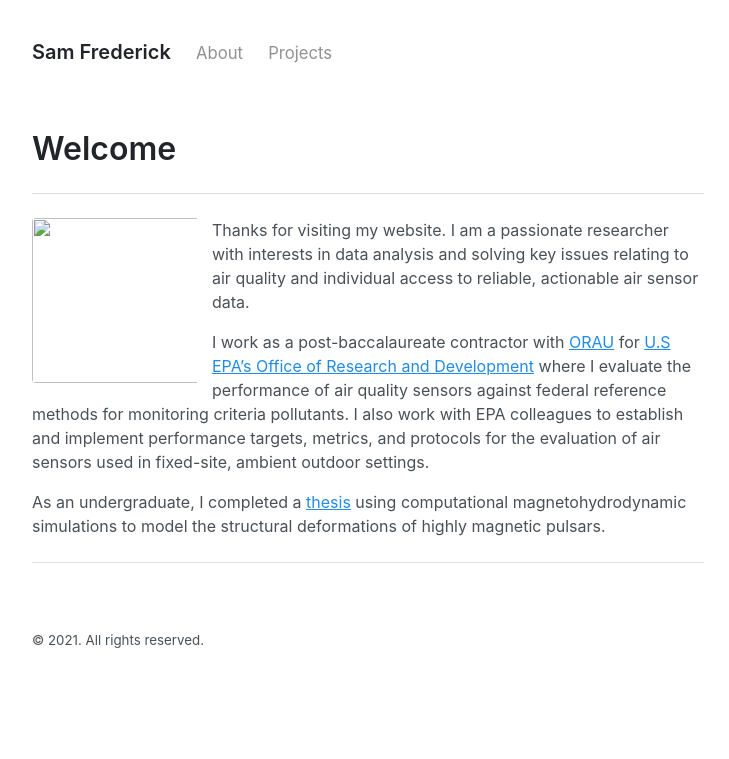
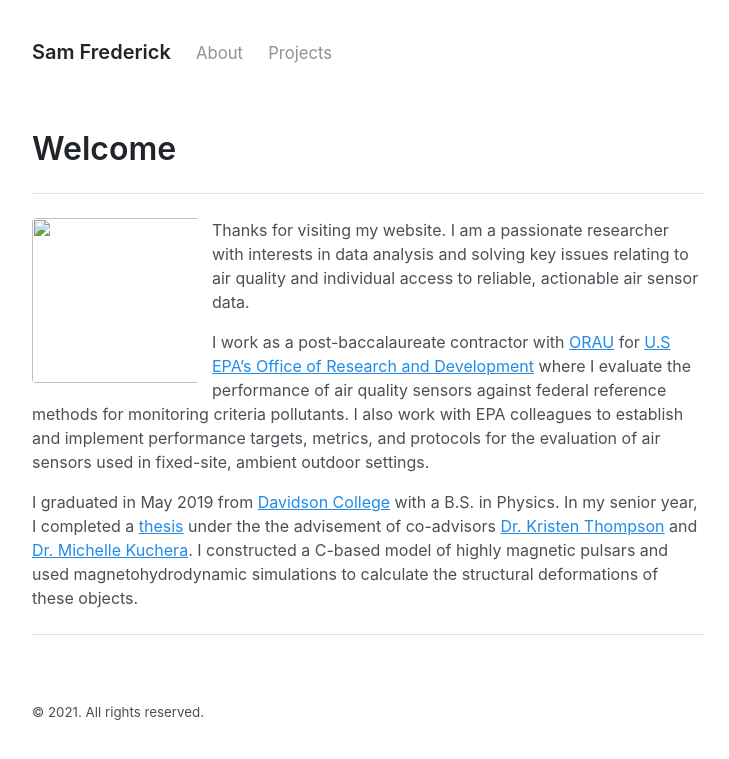
Before and after one commit to samfrederick/samfrederick.github.io, a Jekyll site: the page built from _posts/21-01-30-home.md, in a window 1280 px wide. Shown: the top 759 px of the page, without its empty margins (272-1001 px from the left). Built offline with Jekyll 4.4.1, drawn with Linux system fonts in a browser that asks for light colours.

Commit message:
Add a blurb about my thesis with links

```diff
--- a/_posts/21-01-30-home.md
+++ b/_posts/21-01-30-home.md
@@ -9,5 +9,6 @@ Thanks for visiting my website. I am a passionate researcher with interests in d
 
 I work as a post-baccalaureate contractor with [ORAU](https://www.orau.org/index.html) for [U.S EPA's Office of Research and Development](https://www.epa.gov/aboutepa/about-office-research-and-development-ord) where I evaluate the performance of air quality sensors against federal reference methods for monitoring criteria pollutants. I also work with EPA colleagues to establish and implement performance targets, metrics, and protocols for the evaluation of air sensors used in fixed-site, ambient outdoor settings.
 
-As an undergraduate, I completed a [thesis](https://samfrederick.github.io/media/docs/frederick-thesis.pdf) using computational magnetohydrodynamic simulations to model the structural deformations of highly magnetic pulsars.
+I graduated in May 2019 from [Davidson College](https://www.davidson.edu) with a B.S. in Physics.
+In my senior year, I completed a [thesis](https://samfrederick.github.io/media/docs/frederick-thesis.pdf) under the the advisement of co-advisors [Dr. Kristen Thompson](https://www.davidson.edu/people/kristen-thompson) and [Dr. Michelle Kuchera](https://www.davidson.edu/people/michelle-kuchera). I constructed a C-based model of highly magnetic pulsars and used magnetohydrodynamic simulations to calculate the structural deformations of these objects.
 <hr/>
```
